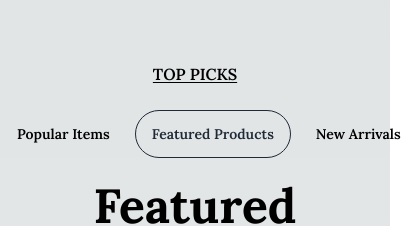
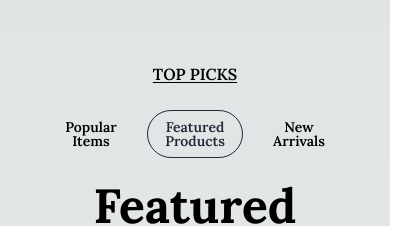
Before and after one commit to Jaron-S-Freelance/next-ecommerce, a Next.js app: page / in a window 390 px wide. Shown: the part 2111-2337 px from the top of the page, 418 px wide, since content can reach past the window. Built offline with nearby package versions, Linux system fonts and the light colour scheme.

Commit message:
fixed small screen responsiveness

```diff
--- a/app/_components/global/ProductGrid.tsx
+++ b/app/_components/global/ProductGrid.tsx
@@ -36,7 +36,7 @@ const ProductGrid = ({ products, size }: ProductGridProps) => {
   }, [products]);
 
   return (
-    <div className="flex flex-col items-center">
+    <div className="flex flex-col items-center w-screen overflow-auto">
       <div className="flex flex-wrap gap-8 justify-center">
         {limitedProducts.map((product) => (
           <ProductCard
--- a/app/_components/ui/home/HomepageProducts.tsx
+++ b/app/_components/ui/home/HomepageProducts.tsx
@@ -13,8 +13,6 @@ const HomepageProducts = () => {
     product.tags?.includes(selectedFilter)
   );
 
-  console.log("filtered: ", selectedFilter, filteredProducts);
-
   const selectedTagTitle =
     selectedFilter === "featured"
       ? "Featured Products"
@@ -25,7 +23,7 @@ const HomepageProducts = () => {
       : null;
 
   return (
-    <div className="flex flex-col items-center my-16">
+    <div className="flex flex-col max-w-screen items-center my-16">
       <h3 className="font-semibold text-md text-center underline underline-offset-2 mb-2">
         TOP PICKS
       </h3>
@@ -52,10 +50,10 @@ const FilterSelector = ({
   setSelectedFilter,
 }: FilterSelectorProps) => {
   return (
-    <div className="w-full flex justify-center py-4">
+    <div className="flex justify-center py-4 max-w-xl">
       <div className="flex justify-between gap-2">
         <button
-          className={`btn rounded-full ${
+          className={`btn rounded-full max-w-24 sm:max-w-48 ${
             selectedFilter === "popular" ? "btn-outline" : "btn-ghost"
           }`}
           onClick={() => setSelectedFilter("popular")}
@@ -63,7 +61,7 @@ const FilterSelector = ({
           Popular Items
         </button>
         <button
-          className={`btn rounded-full ${
+          className={`btn rounded-full max-w-24 sm:max-w-48 ${
             selectedFilter === "featured" ? "btn-outline" : "btn-ghost"
           }`}
           onClick={() => setSelectedFilter("featured")}
@@ -71,7 +69,7 @@ const FilterSelector = ({
           Featured Products
         </button>
         <button
-          className={`btn rounded-full ${
+          className={`btn rounded-full max-w-24 sm:max-w-48 ${
             selectedFilter === "new_arrival" ? "btn-outline" : "btn-ghost"
           }`}
           onClick={() => setSelectedFilter("new_arrival")}
```
